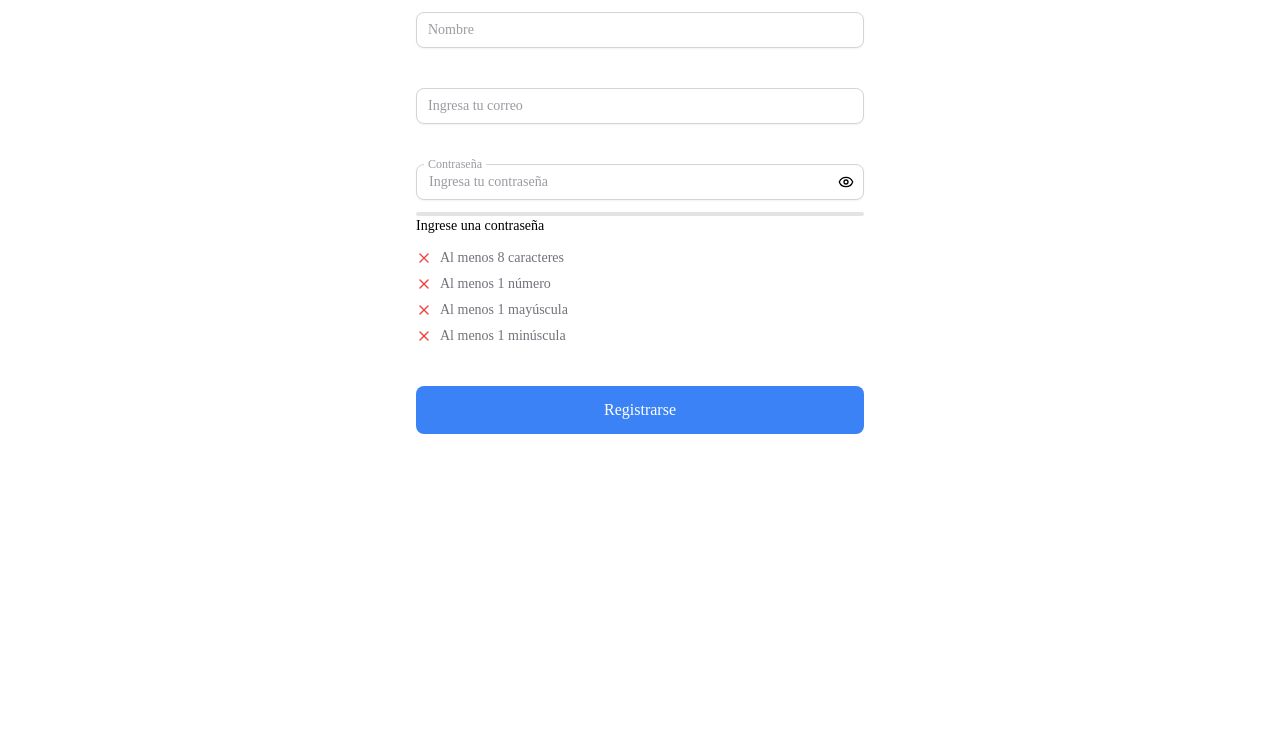
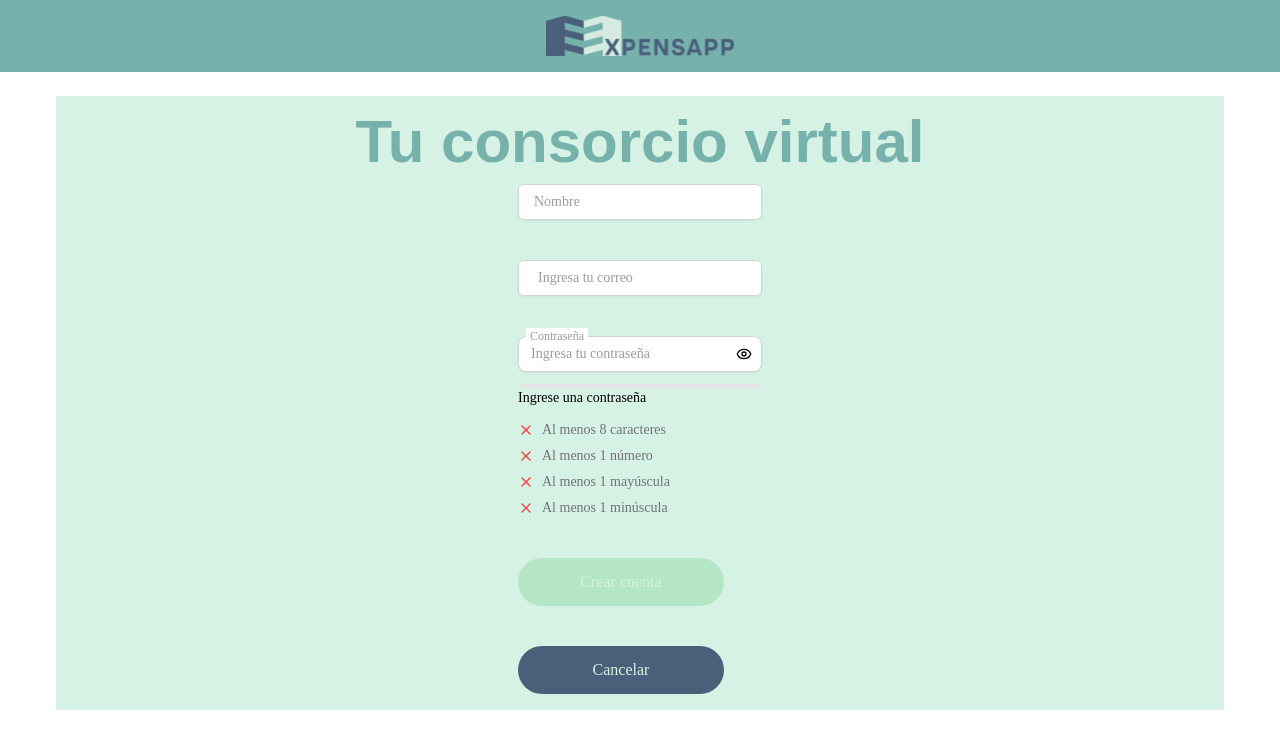
Before and after one commit to AndyLipo/Expensapp, a React (Vite) app in the folder ExpensApp/: page / in a window 1280 px wide. Shown: the top 748 px of the page. Built offline with nearby package versions, Linux system fonts and the light colour scheme.

Commit message:
Se crea CrearCuenta

```diff
--- a/ExpensApp/package.json
+++ b/ExpensApp/package.json
@@ -10,6 +10,7 @@
     "preview": "vite preview"
   },
   "dependencies": {
+    "@fontsource/nunito": "^5.1.0",
     "axios": "^1.7.9",
     "clsx": "^2.1.1",
     "lucide-react": "^0.462.0",
--- a/ExpensApp/src/Componentes/CrearCuenta/CrearCuentaFormulario.jsx
+++ b/ExpensApp/src/Componentes/CrearCuenta/CrearCuentaFormulario.jsx
@@ -58,14 +58,14 @@ export const CrearCuentaFormulario = () => {
       // Mostrar Skeleton mientras carga
     return (
       <div>
-      <div className="space-y-10 max-w-md mx-auto">
+      <div className="space-y-10 max-w-sm mx-auto">
         <Skeleton height={40} width="100%" />
         <Skeleton height={40} width="100%" className="flex my-10"/>
         <Skeleton height={44} className="w-full" />
         <Skeleton height={8} width="100%" />
         <Skeleton height={20} width={150} />
       </div>
-        <div className="mt-5 max-w-md mx-auto">
+        <div className="mt-5 max-w-sm mx-auto">
           {[...Array(4)].map((_, index) => (
             <div key={index} className="flex items-center gap-1">
               <Skeleton circle width={16} height={16} />
@@ -73,15 +73,16 @@ export const CrearCuentaFormulario = () => {
             </div>
           ))}
         </div>
-        <div className='mt-3 max-w-md mx-auto'>
-          <Skeleton height={50} width="100%" className=''/>
+        <div className='mt-3 max-w-sm mx-auto'>
+          <Skeleton height={50} borderRadius={20} width="100%" className=''/>
+          <Skeleton height={50} borderRadius={20} width="100%" className=''/>
         </div>
         </div>
     );
    }
 
    return (
-      <form className="space-y-10 w-full max-w-md mx-auto" onSubmit={handleSubmit}>
+      <form className="space-y-10 w-full max-w-[244px] mx-auto" onSubmit={handleSubmit}>
          <div>
             <CrearCuentaNombre
             texto="Nombre"
@@ -107,11 +108,20 @@ export const CrearCuentaFormulario = () => {
          <button
             type="submit"
             disabled={isSubmitting}
-            className={`w-full p-3 bg-blue-500 text-white rounded-lg ${
+            className={`w-[206px] p-3 bg-[#94D9A4] text-[#D6F2E5]  opacity-50 rounded-full ${
+            isSubmitting ? 'opacity-50' : ''
+            }`}
+         >
+            {isSubmitting ? 'Creando cuenta...' : 'Crear cuenta'}
+         </button>
+         <button
+            type="submit"
+            disabled={isSubmitting}
+            className={`w-[206px] p-3 bg-[#4A607A] text-[#D6F2E5] rounded-full ${
             isSubmitting ? 'opacity-50 cursor-not-allowed' : ''
             }`}
          >
-            {isSubmitting ? 'Registrando...' : 'Registrarse'}
+            {isSubmitting ? 'Cancelando...' : 'Cancelar'}
          </button>
 
          {mensaje && (
--- a/ExpensApp/src/Componentes/CrearCuenta/CrearCuentaMail.jsx
+++ b/ExpensApp/src/Componentes/CrearCuenta/CrearCuentaMail.jsx
@@ -2,7 +2,7 @@ import { useState } from 'react';
 import { Input } from "@/components/ui/input";
 import PropTypes from 'prop-types';
 
-export default function CrearCuentaMail({id, onChange, textoPlaceholder}) {
+export default function CrearCuentaMail({ id, onChange, textoPlaceholder }) {
   const [email, setEmail] = useState('');
   const [isValidEmail, setIsValidEmail] = useState(true);
 
@@ -22,21 +22,13 @@ export default function CrearCuentaMail({id, onChange, textoPlaceholder}) {
     <div className="group relative mt-3">
       <label
         htmlFor={id}
-        className="origin-start absolute top-1/2 block -translate-y-1/2 cursor-text px-1 text-sm text-muted-foreground/70 transition-all
-        group-focus-within:pointer-events-none
-        group-focus-within:top-0
-        group-focus-within:cursor-default
-        group-focus-within:text-xs
-        group-focus-within:font-medium
-        group-focus-within:text-foreground
-        has-[+input:not(:placeholder-shown)]:pointer-events-none
-        has-[+input:not(:placeholder-shown)]:top-0
-        has-[+input:not(:placeholder-shown)]:cursor-default
-        has-[+input:not(:placeholder-shown)]:text-xs
-        has-[+input:not(:placeholder-shown)]:font-medium
-        has-[+input:not(:placeholder-shown)]:text-foreground"
+        className="origin-start absolute top-1/2 left-2 block -translate-y-1/2 cursor-text px-1 text-sm text-muted-foreground/70 transition-all
+        group-focus-within:top-0 group-focus-within:left-2 group-focus-within:text-xs group-focus-within:font-medium group-focus-within:text-foreground
+        group-focus-within:bg-[#D6F2E5] group-focus-within:px-1
+        has-[+input:not(:placeholder-shown)]:top-0 has-[+input:not(:placeholder-shown)]:left-2 has-[+input:not(:placeholder-shown)]:text-xs
+        has-[+input:not(:placeholder-shown)]:font-medium has-[+input:not(:placeholder-shown)]:text-foreground has-[+input:not(:placeholder-shown)]:bg-[#D6F2E5]"
       >
-        <span className="inline-flex bg-background px-2">Ingresa tu correo</span>
+        <span className="inline-flex px-2">Ingresa tu correo</span>
       </label>
       <Input
         id={id}
@@ -44,9 +36,10 @@ export default function CrearCuentaMail({id, onChange, textoPlaceholder}) {
         placeholder={textoPlaceholder}
         value={email}
         onChange={handleEmailChange}
+        className="w-full px-2 py-2 text-base border border-gray-300 rounded-md focus:border-green-500 focus:ring focus:ring-green-200"
       />
       {!isValidEmail && (
-        <p className="text-xs text-destructive">Tu correo no es válido</p>
+        <p className="text-xs text-destructive mt-1">Tu correo no es válido</p>
       )}
     </div>
   );
--- a/ExpensApp/src/Componentes/CrearCuenta/CrearCuentaNombre.jsx
+++ b/ExpensApp/src/Componentes/CrearCuenta/CrearCuentaNombre.jsx
@@ -1,17 +1,26 @@
-
 import { Input } from "@/components/ui/input";
 import PropTypes from 'prop-types';
 
-export default function CrearCuentaNombre({texto, textoPlaceholder, onChange}) {
+export default function CrearCuentaNombre({ texto, textoPlaceholder, onChange }) {
   return (
     <div className="group relative mt-3">
       <label
         htmlFor="input-22"
-        className="origin-start absolute top-1/2 block -translate-y-1/2 cursor-text px-1 text-sm text-muted-foreground/70 transition-all group-focus-within:pointer-events-none group-focus-within:top-0 group-focus-within:cursor-default group-focus-within:text-xs group-focus-within:font-medium group-focus-within:text-foreground has-[+input:not(:placeholder-shown)]:pointer-events-none has-[+input:not(:placeholder-shown)]:top-0 has-[+input:not(:placeholder-shown)]:cursor-default has-[+input:not(:placeholder-shown)]:text-xs has-[+input:not(:placeholder-shown)]:font-medium has-[+input:not(:placeholder-shown)]:text-foreground"
+        className="origin-start absolute top-1/2 left-2 block -translate-y-1/2 cursor-text px-1 text-sm text-muted-foreground/70 transition-all
+        group-focus-within:top-0 group-focus-within:left-2 group-focus-within:text-xs group-focus-within:font-medium group-focus-within:text-foreground
+        group-focus-within:bg-[#D6F2E5] group-focus-within:px-1
+        has-[+input:not(:placeholder-shown)]:top-0 has-[+input:not(:placeholder-shown)]:left-2 has-[+input:not(:placeholder-shown)]:text-xs
+        has-[+input:not(:placeholder-shown)]:font-medium has-[+input:not(:placeholder-shown)]:text-foreground has-[+input:not(:placeholder-shown)]:bg-[#D6F2E5]"
       >
-        <span className="inline-flex bg-background px-2">{texto}</span>
+        <span className="inline-flex px-1">{texto}</span>
       </label>
-      <Input id="input-22" type="text" placeholder={textoPlaceholder} onChange={onChange}/>
+      <Input
+        id="input-22"
+        type="text"
+        placeholder={textoPlaceholder}
+        onChange={onChange}
+        className="w-full px-2 py-2 text-base border border-gray-300 rounded-md"
+      />
     </div>
   );
 }
--- a/ExpensApp/src/Componentes/CrearCuenta/CrearCuentaPassword.jsx
+++ b/ExpensApp/src/Componentes/CrearCuenta/CrearCuentaPassword.jsx
@@ -1,6 +1,5 @@
 import { Input } from "@/components/ui/input";
 import { Check, Eye, EyeOff, X } from "lucide-react";
-import Skeleton from "react-loading-skeleton";
 import "react-loading-skeleton/dist/skeleton.css";
 import { useState, useEffect, useMemo } from "react";
 import "react-loading-skeleton/dist/skeleton.css";
--- /dev/null
+++ b/ExpensApp/src/Componentes/CrearCuenta/TitleCrearCuenta.jsx
@@ -0,0 +1,26 @@
+import { useEffect, useState } from 'react';
+import Skeleton from 'react-loading-skeleton';
+import 'react-loading-skeleton/dist/skeleton.css';
+
+
+export const TitleCrearCuenta = () => {
+    const [isLoading, setIsLoading] = useState(true);
+
+     // Simular carga inicial del formulario
+     useEffect(() => {
+
+        setTimeout(() => {
+          setIsLoading(false);
+        }, 2000); // Simula 2 segundos de tiempo de carga
+      }, []);
+    if (isLoading) {
+        return(
+            <div className="ml-72 space-y-10 max-w-md mx-auto">
+                <Skeleton height={40} width="120%" />
+            </div>
+        )
+    }
+    return (
+    <h1 className='font-nunito text-[#76B1AC] flex justify-center items-center font-bold text-6xl'>Tu consorcio virtual</h1>
+)
+}
--- /dev/null
+++ b/ExpensApp/src/Componentes/Navbar/Navbar.jsx
@@ -0,0 +1,20 @@
+import logo from './LogoNav.svg'
+export const Navbar = () => {
+  return (
+    <>
+    <nav className="h-full flex justify-center items-center bg-[#76B1AC] p-4 w-full max-w-full">
+      <ul className="">
+        <li>
+          <a href="" className="block">
+            <img
+              src={logo}
+              alt="imagen-logo"
+              className="h-10 w-auto "
+            />
+          </a>
+        </li>
+      </ul>
+    </nav>
+    </>
+  )
+}
--- a/ExpensApp/src/Paginas/CrearCuentaPagina.jsx
+++ b/ExpensApp/src/Paginas/CrearCuentaPagina.jsx
@@ -1,9 +1,26 @@
 import { CrearCuentaFormulario } from '../Componentes/CrearCuenta/CrearCuentaFormulario'
+import { TitleCrearCuenta } from '../Componentes/CrearCuenta/TitleCrearCuenta'
+import { Navbar } from '../Componentes/Navbar/Navbar'
 
 export const CrearCuentaPagina = () => {
   return (
-    <>
-        <CrearCuentaFormulario />
-    </>
+    <div className="page-container">
+      <header className='fixed top-0 left-0 w-full z-50'>
+        <Navbar />
+      </header>
+
+      <main className='p-14 pt-24'>
+        <section className="create-account-section bg-[#D6F2E5] p-4">
+          <TitleCrearCuenta />
+          <article>
+            <CrearCuentaFormulario />
+          </article>
+        </section>
+      </main>
+
+      <footer>
+        {/* Puedes agregar contenido del pie de página si lo necesitas */}
+      </footer>
+    </div>
   )
 }
--- a/ExpensApp/src/index.css
+++ b/ExpensApp/src/index.css
@@ -1,6 +1,9 @@
 @tailwind base;
 @tailwind components;
 @tailwind utilities;
+@import '@fontsource/nunito/400.css';
+@import '@fontsource/nunito/600.css';
+@import '@fontsource/nunito/700.css';
 
 @layer base {
   :root {
--- a/ExpensApp/tailwind.config.js
+++ b/ExpensApp/tailwind.config.js
@@ -8,6 +8,7 @@ export default {
     extend: {
       fontFamily: {
         sans: ["var(--font-sans)"],
+        nunito: ['Nunito', 'sans-serif'],
       },
       borderRadius: {
         lg: "var(--radius)",
```
Also changed, not shown: ExpensApp/src/Componentes/Navbar/LogoNav.svg (added), 1 other file (tests, documents, lock files or other folders).
